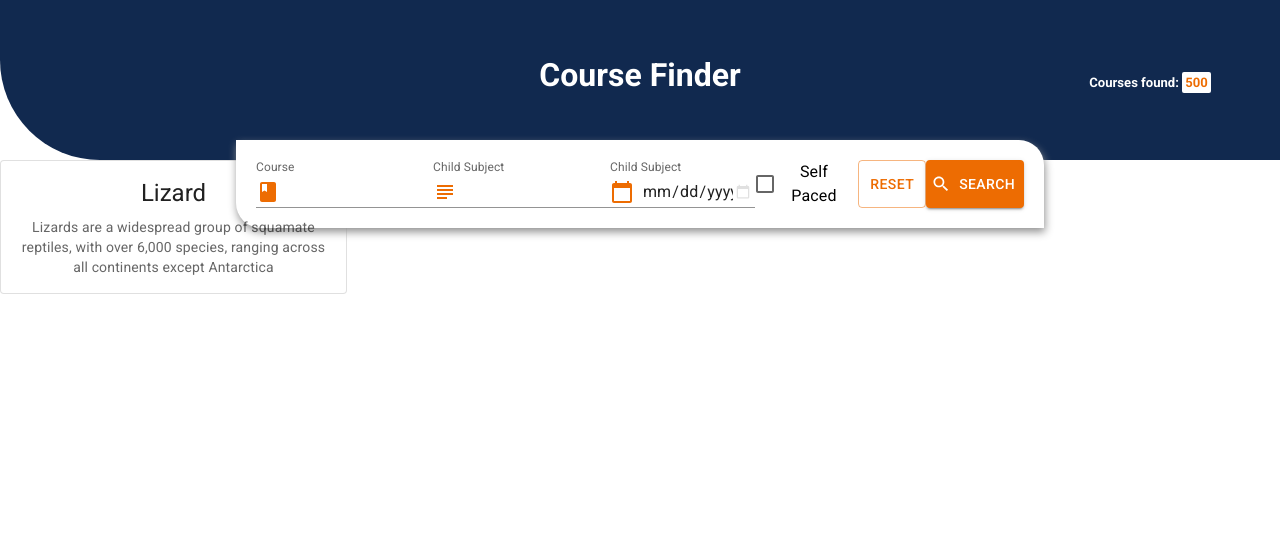
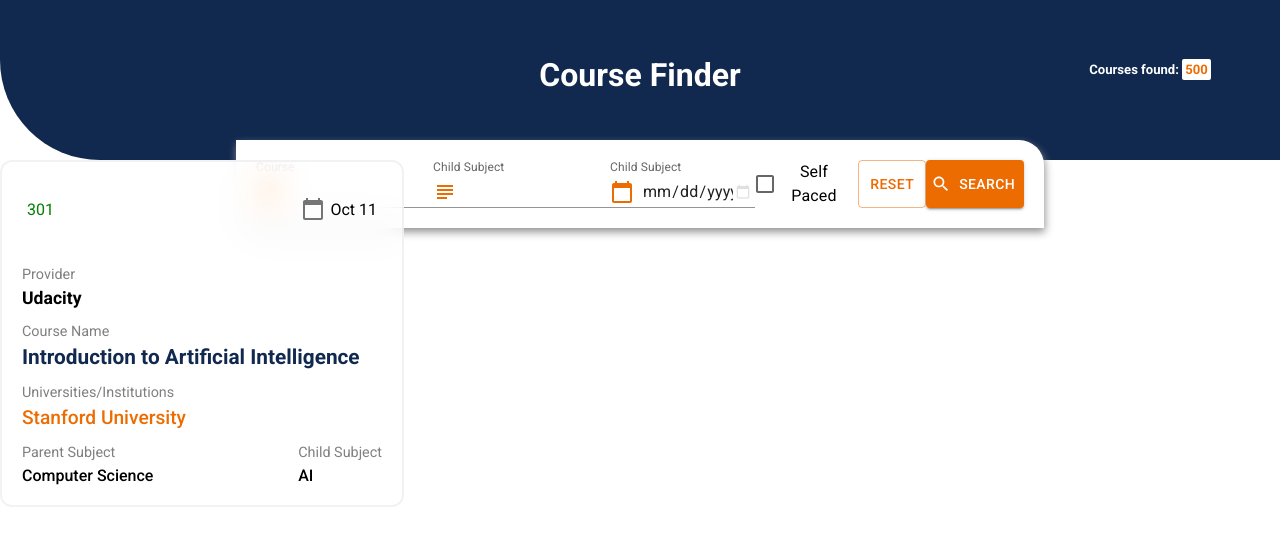
Before and after one commit to neethunsr/course-finder, a React (Create React App) app: page / in a window 1280 px wide. Shown: the top 546 px of the page. Built offline with nearby package versions, Linux system fonts and the light colour scheme; the HTML template or start-up script is replaced by a standard one.

Commit message:
Implemented cards

```diff
--- a/src/components/CourseCard/CourseCard.css
+++ b/src/components/CourseCard/CourseCard.css
@@ -1 +1,131 @@
-/* No CSS *//*# sourceMappingURL=CourseCard.css.map */
+.card {
+  backdrop-filter: blur(16px) saturate(180%);
+  -webkit-backdrop-filter: blur(16px) saturate(180%);
+  background-color: rgba(255, 255, 255, 0.75);
+  border-radius: 12px;
+  border: 2px solid rgba(209, 213, 219, 0.3);
+  width: 400px;
+  z-index: -1;
+  margin-bottom: 50px;
+  padding-top: 10px;
+}
+
+.card .cardTitle {
+  display: -webkit-box;
+  display: -ms-flexbox;
+  display: flex;
+  -webkit-box-pack: justify;
+      -ms-flex-pack: justify;
+          justify-content: space-between;
+  -webkit-box-align: center;
+      -ms-flex-align: center;
+          align-items: center;
+  padding: 25px;
+}
+
+.card .cardTitle h4 {
+  font-weight: 400;
+  color: green;
+}
+
+.card .cardTitle p {
+  margin: 0;
+  display: -webkit-box;
+  display: -ms-flexbox;
+  display: flex;
+  -webkit-box-align: center;
+      -ms-flex-align: center;
+          align-items: center;
+  gap: 5px;
+}
+
+.card .courseDetails {
+  margin: 10px;
+  padding: 10px;
+}
+
+.card :hover {
+  -webkit-transform: scale(1.1);
+          transform: scale(1.1);
+  -webkit-transition: -webkit-transform 0.2s ease-in, -webkit-box-shadow 0.2s ease-in;
+  transition: -webkit-transform 0.2s ease-in, -webkit-box-shadow 0.2s ease-in;
+  transition: transform 0.2s ease-in, box-shadow 0.2s ease-in;
+  transition: transform 0.2s ease-in, box-shadow 0.2s ease-in, -webkit-transform 0.2s ease-in, -webkit-box-shadow 0.2s ease-in;
+  -webkit-box-shadow: rgba(0, 0, 0, 0.25) 0px 14px 28px, rgba(0, 0, 0, 0.22) 0px 10px 10px;
+          box-shadow: rgba(0, 0, 0, 0.25) 0px 14px 28px, rgba(0, 0, 0, 0.22) 0px 10px 10px;
+}
+
+.subHeading {
+  display: -webkit-box;
+  display: -ms-flexbox;
+  display: flex;
+  -webkit-box-align: start;
+      -ms-flex-align: start;
+          align-items: flex-start;
+  color: grey;
+  font-size: 0.9rem;
+  font-weight: 400;
+  margin-bottom: 5px;
+}
+
+.cardFooter {
+  display: -webkit-box;
+  display: -ms-flexbox;
+  display: flex;
+  -webkit-box-pack: justify;
+      -ms-flex-pack: justify;
+          justify-content: space-between;
+}
+
+.provider {
+  display: -webkit-box;
+  display: -ms-flexbox;
+  display: flex;
+  -webkit-box-align: start;
+      -ms-flex-align: start;
+          align-items: flex-start;
+  font-size: 1.1rem;
+  margin-bottom: 15px;
+}
+
+.courseIssuer {
+  display: -webkit-box;
+  display: -ms-flexbox;
+  display: flex;
+  -webkit-box-align: start;
+      -ms-flex-align: start;
+          align-items: flex-start;
+  font-size: 1.2rem;
+  margin-bottom: 15px;
+  color: #ed6c02;
+  font-weight: 500;
+}
+
+.courseSubject {
+  display: -webkit-box;
+  display: -ms-flexbox;
+  display: flex;
+  -webkit-box-align: start;
+      -ms-flex-align: start;
+          align-items: flex-start;
+  font-size: 1rem;
+  font-weight: 500;
+}
+
+.courseName {
+  display: -webkit-box;
+  display: -ms-flexbox;
+  display: flex;
+  -webkit-box-align: start;
+      -ms-flex-align: start;
+          align-items: flex-start;
+  font-size: 1.3rem;
+  margin-bottom: 15px;
+  color: #11294f;
+}
+
+h4,
+h3 {
+  margin: 0;
+}
+/*# sourceMappingURL=CourseCard.css.map */
--- a/src/components/CourseCard/CourseCard.jsx
+++ b/src/components/CourseCard/CourseCard.jsx
@@ -1,24 +1,46 @@
 import React from "react";
-import Card from "@mui/material/Card";
-import CardContent from "@mui/material/CardContent";
-import CardMedia from "@mui/material/CardMedia";
-import Typography from "@mui/material/Typography";
-import { CardActionArea } from "@mui/material";
+import "./CourseCard.css";
+import { CalendarToday } from "@mui/icons-material";
 
-export default function CourseCard() {
+function CourseCard(props) {
+	// const { name, imgsrc, rs, dis } = props;
 	return (
-		<Card variant="outlined" sx={{ maxWidth: 345 }}>
-			<CardActionArea href="https://www.google.com/" target="_blank">
-				<CardContent>
-					<Typography gutterBottom variant="h5" component="div">
-						Lizard
-					</Typography>
-					<Typography variant="body2" color="text.secondary">
-						Lizards are a widespread group of squamate reptiles, with over 6,000
-						species, ranging across all continents except Antarctica
-					</Typography>
-				</CardContent>
-			</CardActionArea>
-		</Card>
+		<div className="card">
+			<div className="cardTitle">
+				<h4>301</h4>
+				<p>
+					<CalendarToday color="action" />
+					Oct 11
+				</p>
+			</div>
+			<div className="courseDetails">
+				<div>
+					<h4 className="subHeading">Provider</h4>
+					<h3 className="provider">Udacity</h3>
+				</div>
+				<div>
+					<h4 className="subHeading">Course Name</h4>
+					<h3 className="courseName">
+						Introduction to Artificial Intelligence
+					</h3>
+				</div>
+				<div>
+					<h4 className="subHeading">Universities/Institutions</h4>
+					<h3 className="courseIssuer">Stanford University</h3>
+				</div>
+				<div className="cardFooter">
+					<div>
+						<h4 className="subHeading">Parent Subject</h4>
+						<h3 className="courseSubject">Computer Science</h3>
+					</div>
+					<div>
+						<h4 className="subHeading">Child Subject</h4>
+						<h3 className="courseSubject">AI</h3>
+					</div>
+				</div>
+			</div>
+		</div>
 	);
 }
+
+export default CourseCard;
--- a/src/components/CourseCard/CourseCard.scss
+++ b/src/components/CourseCard/CourseCard.scss
@@ -0,0 +1,108 @@
+.card {
+	// display: flex;
+	// flex-wrap: wrap;
+	// align-items: center;
+	// justify-content: space-evenly;
+	backdrop-filter: blur(16px) saturate(180%);
+	-webkit-backdrop-filter: blur(16px) saturate(180%);
+	background-color: rgba(255, 255, 255, 0.75);
+	border-radius: 12px;
+	border: 2px solid rgba(209, 213, 219, 0.3);
+	// box-shadow: rgba(51, 35, 35, 0.4) 0px 30px 30px;
+	// transition: transform 0.2s ease-in, box-shadow 0.2s ease-in;
+	width: 400px;
+	// position: relative;
+	z-index: -1;
+	margin-bottom: 50px;
+	padding-top: 10px;
+
+	.cardTitle {
+		display: flex;
+		justify-content: space-between;
+		align-items: center;
+		padding: 25px;
+		h4 {
+			font-weight: 400;
+			color: green;
+		}
+		p {
+			margin: 0;
+			display: flex;
+			align-items: center;
+			gap: 5px;
+		}
+	}
+
+	.courseDetails {
+		margin: 10px;
+		padding: 10px;
+	}
+	:hover {
+		transform: scale(1.1);
+		transition: transform 0.2s ease-in, box-shadow 0.2s ease-in;
+		box-shadow: rgba(0, 0, 0, 0.25) 0px 14px 28px,
+			rgba(0, 0, 0, 0.22) 0px 10px 10px;
+	}
+}
+.subHeading {
+	display: flex;
+	align-items: flex-start;
+	color: grey;
+	font-size: 0.9rem;
+	font-weight: 400;
+	margin-bottom: 5px;
+}
+
+.cardFooter {
+	display: flex;
+	justify-content: space-between;
+}
+.provider {
+	display: flex;
+	align-items: flex-start;
+	font-size: 1.1rem;
+	margin-bottom: 15px;
+}
+.courseIssuer {
+	display: flex;
+	align-items: flex-start;
+	font-size: 1.2rem;
+	margin-bottom: 15px;
+	color: #ed6c02;
+	font-weight: 500;
+}
+.courseSubject {
+	display: flex;
+	align-items: flex-start;
+	font-size: 1rem;
+	font-weight: 500;
+}
+.courseName {
+	display: flex;
+	align-items: flex-start;
+	font-size: 1.3rem;
+	margin-bottom: 15px;
+	color: rgb(17, 41, 79);
+}
+h4,
+h3 {
+	margin: 0;
+}
+// .card-container {
+// 	display: inline-block;
+// 	background: #eee;
+// 	height: 350px;
+// 	width: 300px;
+// 	margin-left: 50px;
+// 	margin-bottom: 50px;
+// 	box-shadow: rgba(0, 0, 0, 0.4) 0px 30px 90px;
+// 	border-radius: 10px;
+// 	transition: transform 0.2s ease-in, box-shadow 0.2s ease-in;
+// }
+
+// .card:hover {
+// 	transform: scale(1.1);
+// 	transition: transform 0.2s ease-in, box-shadow 0.2s ease-in;
+// 	box-shadow: rgba(0, 0, 0, 0.25) 0px 14px 28px,
+// 		rgba(0, 0, 0, 0.22) 0px 10px 10px;
+// }
```
Also changed, not shown: 1 other file (tests, documents, lock files or other folders).
